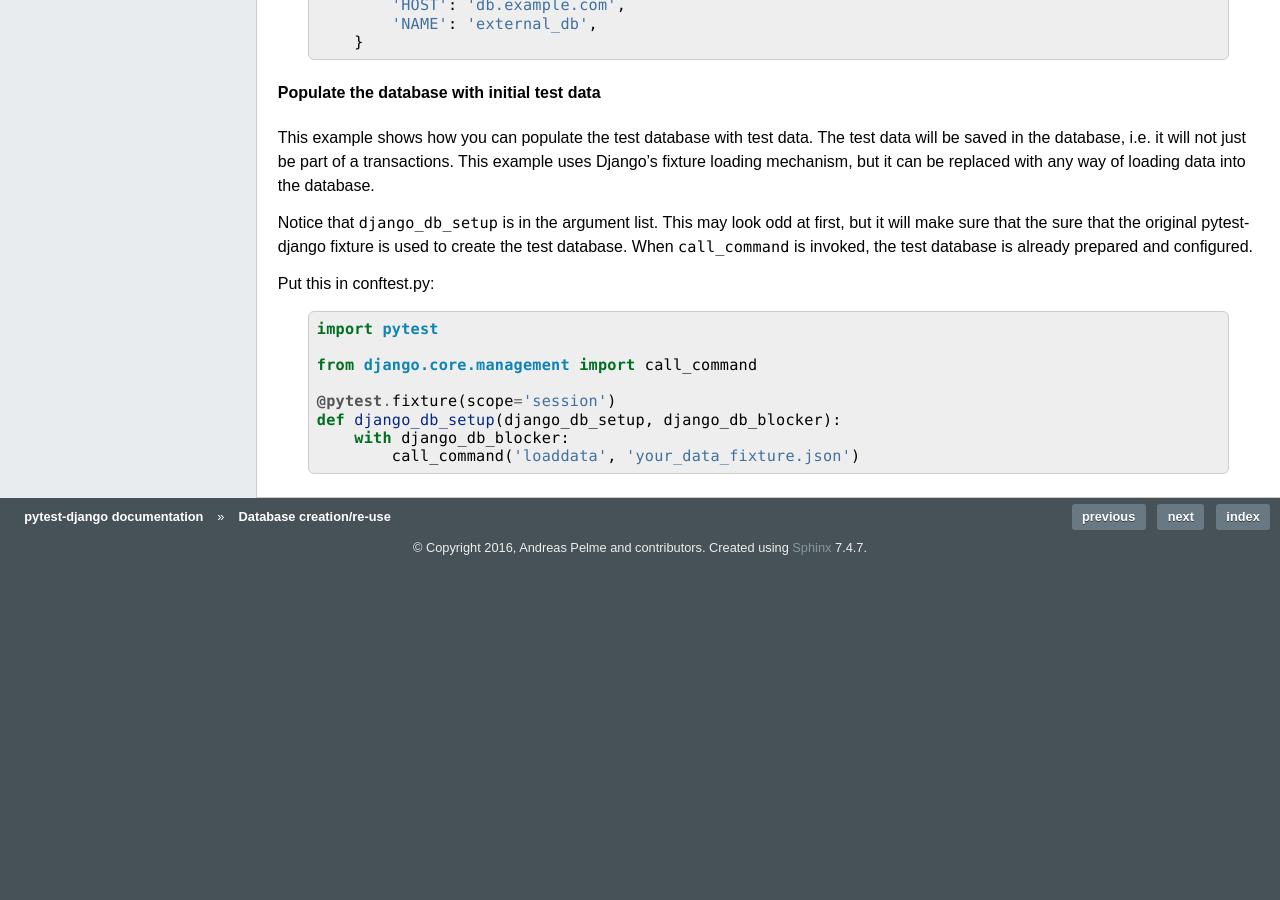
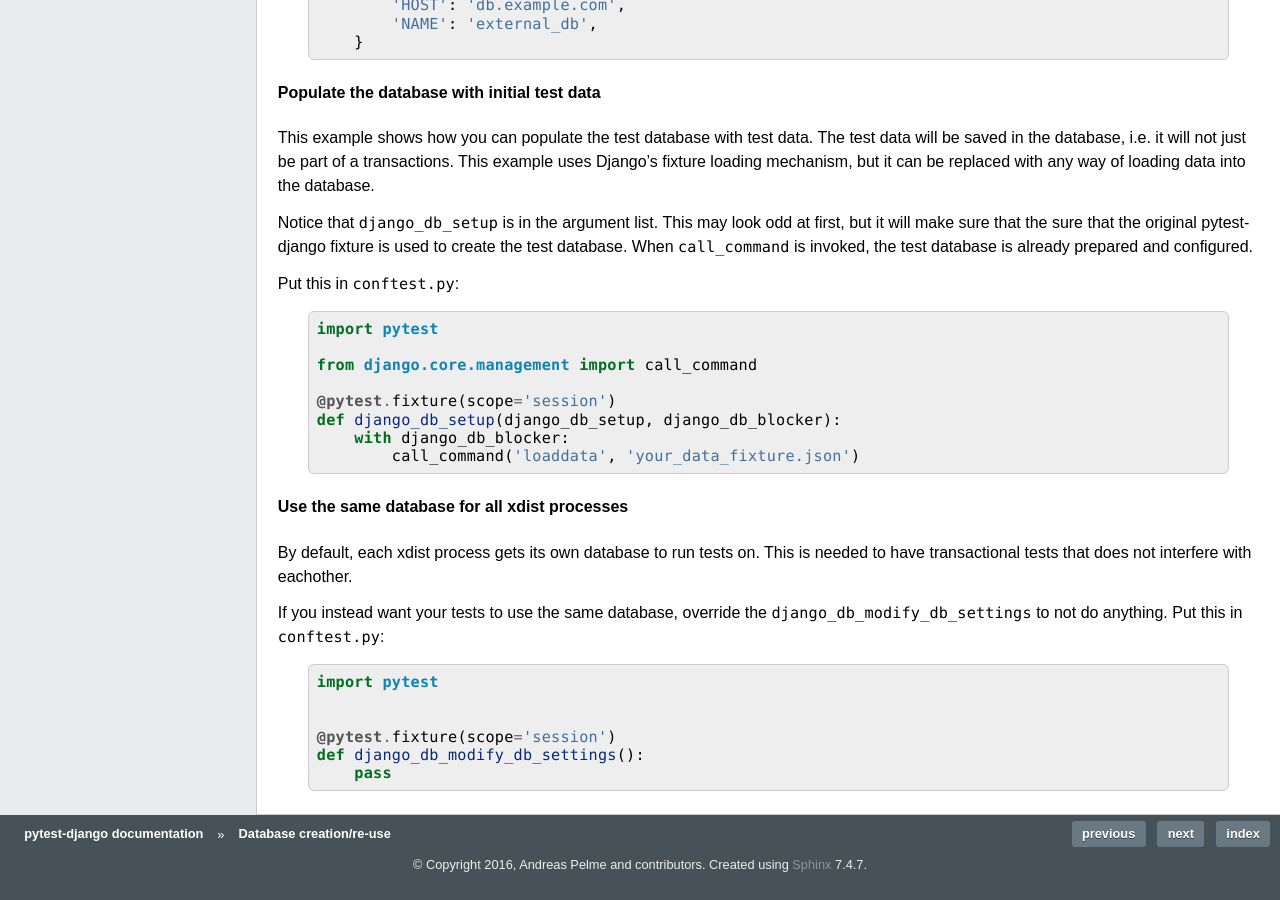
Before and after one commit to pytest-dev/pytest-django, a Sphinx documentation site: the page built from docs/database.rst, in a window 1280 px wide and 900 px high, scrolled down 5971 px. Built offline with Sphinx 7.4.7, drawn with Linux system fonts in a browser that asks for light colours; cross-references to code outside the pages are shown as plain code; before the commit the page ends 6554 px from its top, so only the background shows below that; some of the changed text lies outside the part shown.

Commit message:
Docs example on how to use the same database for all xdist processes.
Refs #98.

```diff
--- a/docs/database.rst
+++ b/docs/database.rst
@@ -349,7 +349,7 @@ pytest-django fixture is used to create the test database. When
 ``call_command`` is invoked, the test database is already prepared and
 configured.
 
-Put this in conftest.py::
+Put this in ``conftest.py``::
 
     import pytest
 
@@ -359,3 +359,20 @@ Put this in conftest.py::
     def django_db_setup(django_db_setup, django_db_blocker):
         with django_db_blocker:
             call_command('loaddata', 'your_data_fixture.json')
+
+Use the same database for all xdist processes
+"""""""""""""""""""""""""""""""""""""""""""""
+
+By default, each xdist process gets its own database to run tests on. This is
+needed to have transactional tests that does not interfere with eachother.
+
+If you instead want your tests to use the same database, override the
+:fixture:`django_db_modify_db_settings` to not do anything. Put this in
+``conftest.py``::
+
+    import pytest
+
+
+    @pytest.fixture(scope='session')
+    def django_db_modify_db_settings():
+        pass
```
